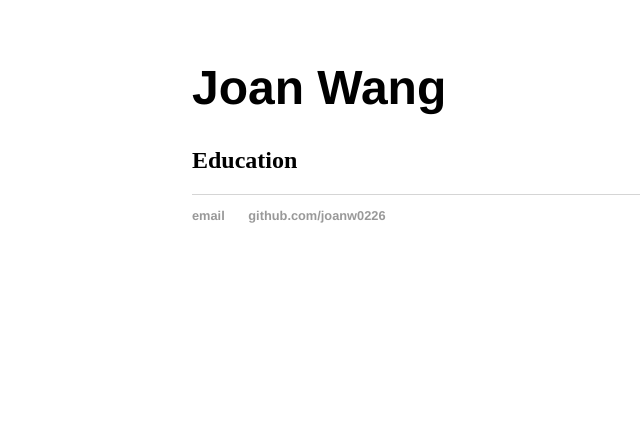
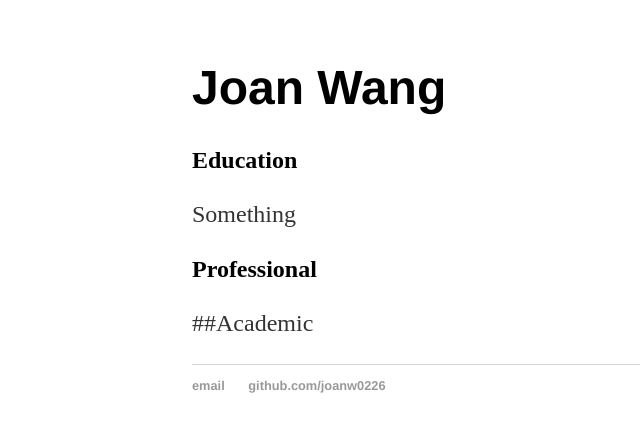
Before and after one commit to joanw0226/joanw0226.github.io, a Jekyll site: the page built from index.md, in a window 1280 px wide. Shown: the top 432 px of the page, without its empty margins (0-640 px from the left). Built offline with Jekyll 4.4.1, drawn with Linux system fonts in a browser that asks for light colours.

Commit message:
Update index.md

```diff
--- a/index.md
+++ b/index.md
@@ -4,3 +4,6 @@ title: Joan Wang's CV
 ---
 # Joan Wang
 ## Education
+Something
+## Professional
+##Academic
```
